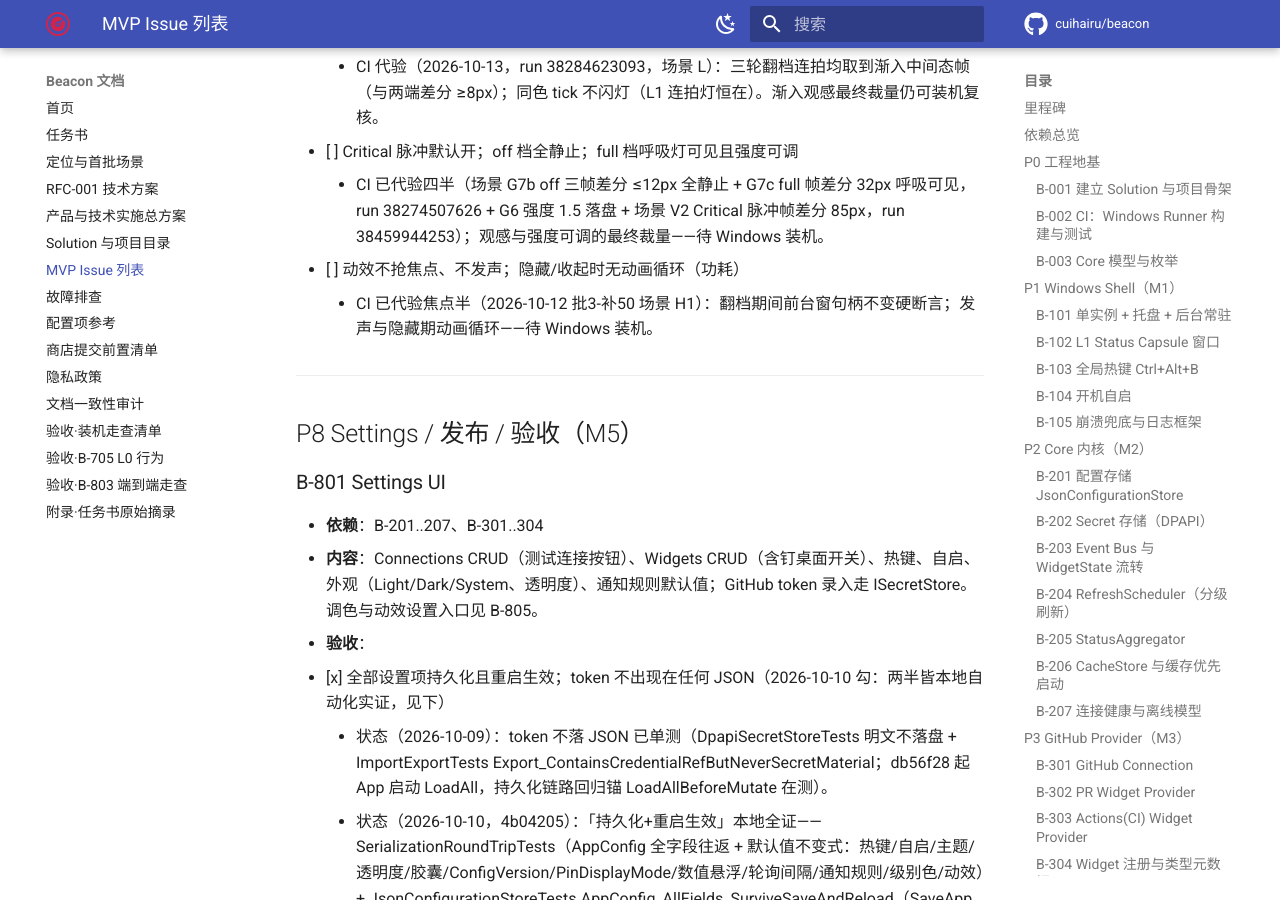
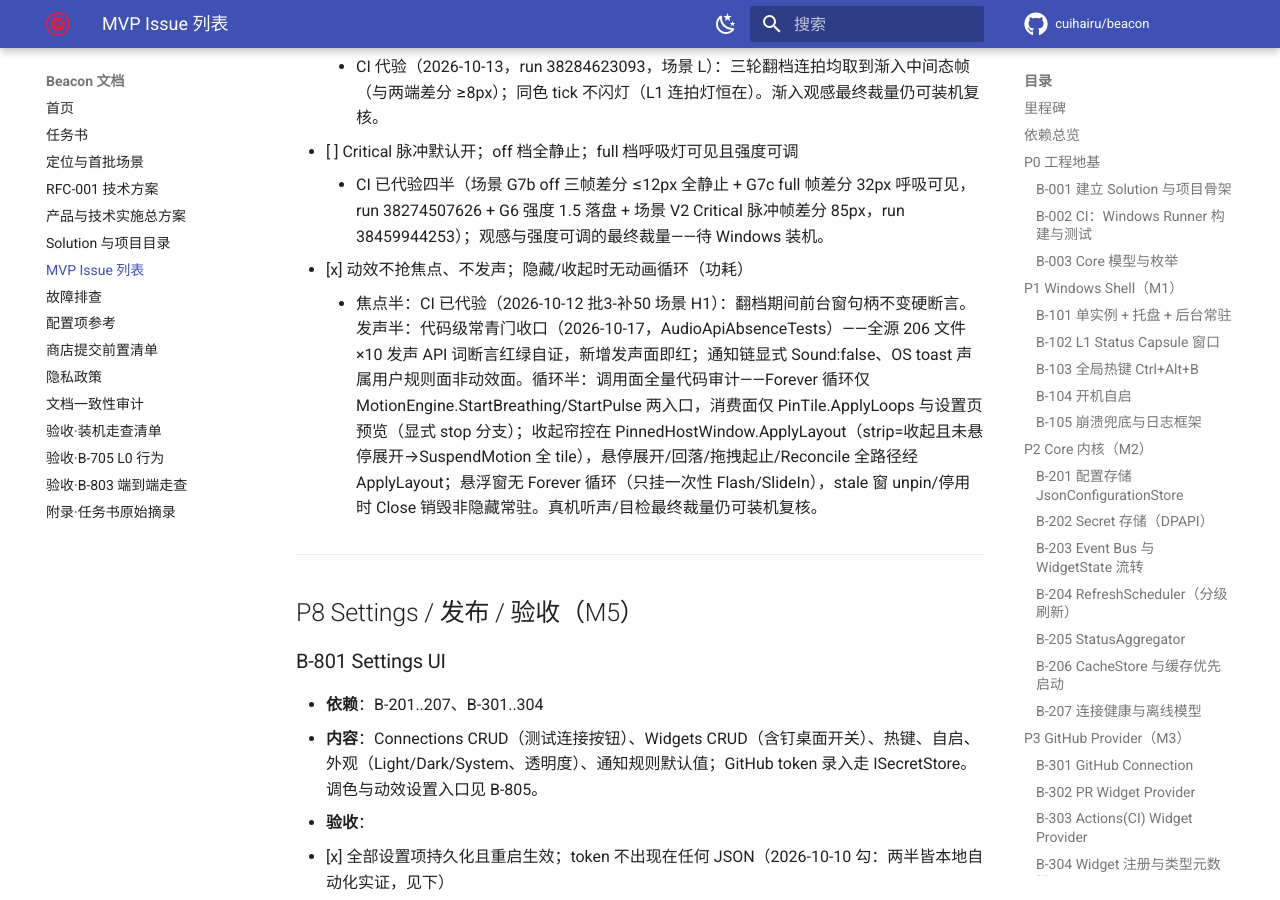
Before and after one commit to cuihairu/beacon, an MkDocs documentation site: the page built from docs/mvp-issues.md, in a window 1280 px wide and 900 px high, scrolled down 18007 px. Built offline with MkDocs 1.6.1 and Material for MkDocs 9.7.7, drawn with Linux system fonts in a browser that asks for light colours; comment, search, counter and statistics services are not loaded.

Commit message:
docs: tick motion silence row with test gate

```diff
--- a/docs/mvp-issues.md
+++ b/docs/mvp-issues.md
@@ -386,8 +386,8 @@ B-001 ─ B-002 ─ B-003          (P0 地基)
     - CI 代验（2026-10-13，run 38284623093，场景 L）：三轮翻档连拍均取到渐入中间态帧（与两端差分 ≥8px）；同色 tick 不闪灯（L1 连拍灯恒在）。渐入观感最终裁量仍可装机复核。
   - [ ] Critical 脉冲默认开；off 档全静止；full 档呼吸灯可见且强度可调
     - CI 已代验四半（场景 G7b off 三帧差分 ≤12px 全静止 + G7c full 帧差分 32px 呼吸可见，run 38274507626 + G6 强度 1.5 落盘 + 场景 V2 Critical 脉冲帧差分 85px，run 38459944253）；观感与强度可调的最终裁量——待 Windows 装机。
-  - [ ] 动效不抢焦点、不发声；隐藏/收起时无动画循环（功耗）
-    - CI 已代验焦点半（2026-10-12 批3-补50 场景 H1）：翻档期间前台窗句柄不变硬断言；发声与隐藏期动画循环——待 Windows 装机。
+  - [x] 动效不抢焦点、不发声；隐藏/收起时无动画循环（功耗）
+    - 焦点半：CI 已代验（2026-10-12 批3-补50 场景 H1）：翻档期间前台窗句柄不变硬断言。发声半：代码级常青门收口（2026-10-17，AudioApiAbsenceTests）——全源 206 文件 ×10 发声 API 词断言红绿自证，新增发声面即红；通知链显式 Sound:false、OS toast 声属用户规则面非动效面。循环半：调用面全量代码审计——Forever 循环仅 MotionEngine.StartBreathing/StartPulse 两入口，消费面仅 PinTile.ApplyLoops 与设置页预览（显式 stop 分支）；收起帘控在 PinnedHostWindow.ApplyLayout（strip=收起且未悬停展开→SuspendMotion 全 tile），悬停展开/回落/拖拽起止/Reconcile 全路径经 ApplyLayout；悬浮窗无 Forever 循环（只挂一次性 Flash/SlideIn），stale 窗 unpin/停用时 Close 销毁非隐藏常驻。真机听声/目检最终裁量仍可装机复核。
 
 ---
 
```
Also changed, not shown: todo.md (+3 -3 lines).
